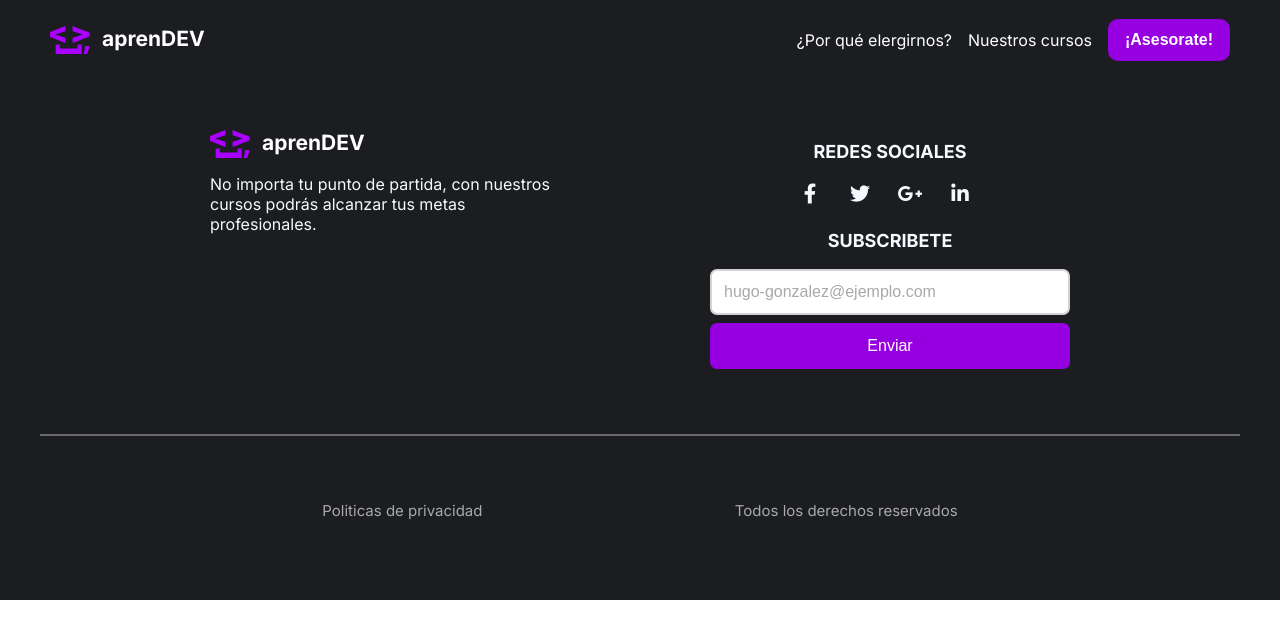
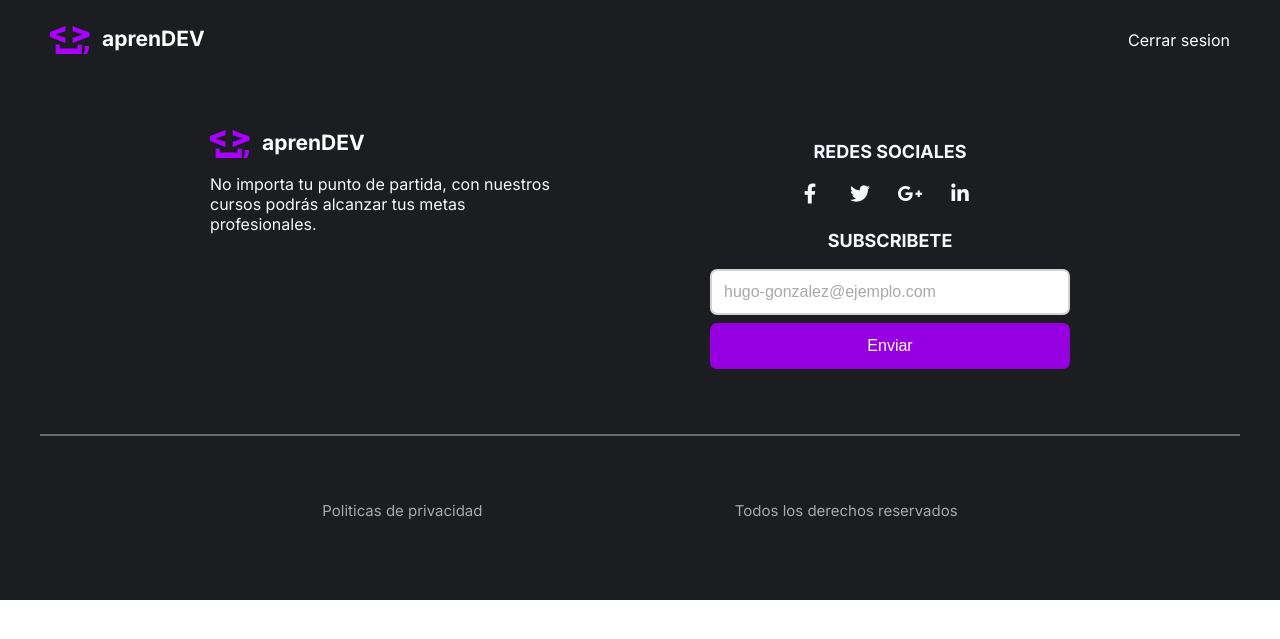
Before and after one commit to aleze89/One-page-CAC, a Python web app: template templates/crud-testimonios.html in a window 1280 px wide. Shown: the top 639 px of the page. Run offline with Jinja, Linux system fonts and the light colour scheme; the template is opened without the code that fills it, so the values that code supplies are empty.

Commit message:
CHORES Cambiar opciones barra de navegacion (solo la version PC)

```diff
--- a/templates/crud-testimonios.html
+++ b/templates/crud-testimonios.html
@@ -43,9 +43,11 @@
             <div class="menu-desplegable" id="menu-desplegable">
 
                 <ul class="nav-links">
-                    <li><a href="#acerca-de">¿Por qué elergirnos?</a></li>
-                    <li><a href="#nuestros-cursos">Nuestros cursos</a></li>
-                    <li><a href="#contacto"><button class="filled">¡Asesorate!</button></a></li>
+                        <li >
+                            <a href="#acerca-de">Cerrar sesion</a>
+                        </li>
+                    <!-- </button> -->
+
                 </ul>
 
             </div>
```
